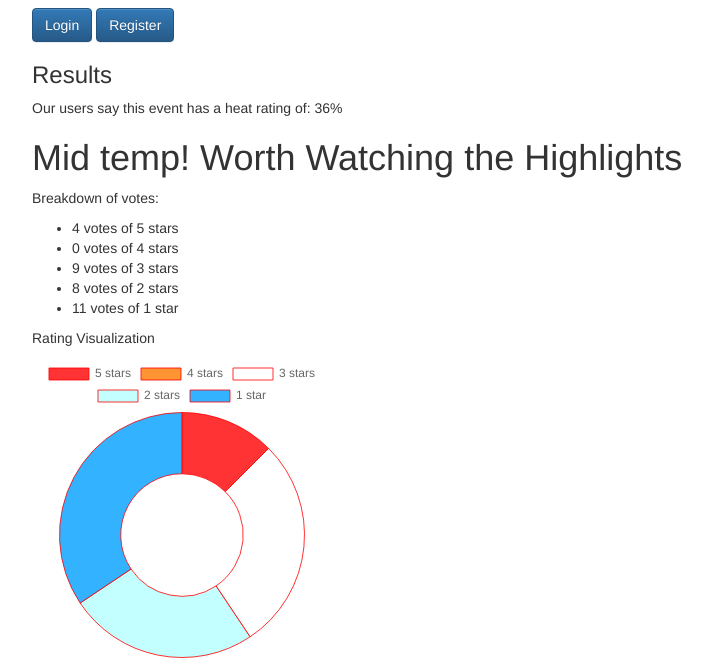
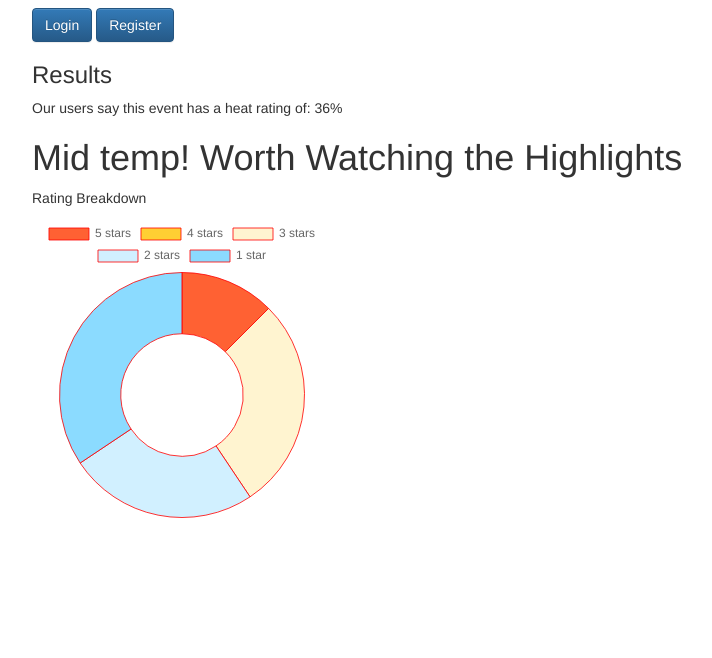
Before and after one commit to Dom19740/Project-Sports-Replay-Forum, a Django app: page /f1/events/5/ in a window 1280 px wide. Shown: the part 293-951 px from the top of the page, without its empty margins (53-765 px from the left). After the commit the page ends 811 px from the top, so only its background shows below. Run offline with Django 5.2, Linux system fonts and the light colour scheme; data comes from the database, SQL or seed files in the repository; both versions use the stored data as it was after the commit; some libraries are stand-ins or nearby versions.

Commit message:
Breakdown of votes removed, colours updated

```diff
--- a/sportsreplayforum/f1/templates/f1/race_event.html
+++ b/sportsreplayforum/f1/templates/f1/race_event.html
@@ -56,16 +56,7 @@
             <h1>{{ rating_text.1 }}</h1>
         {% endif %}
 
-        <p>Breakdown of votes:</p>
-        <ul>
-            <li>{{ event.rating.five_stars }} votes of 5 stars</li>
-            <li>{{ event.rating.four_stars }} votes of 4 stars</li>
-            <li>{{ event.rating.three_stars }} votes of 3 stars</li>
-            <li>{{ event.rating.two_stars }} votes of 2 stars</li>
-            <li>{{ event.rating.one_star }} votes of 1 star</li>
-        </ul>
-
-        <p>Rating Visualization</p>
+        <p>Rating Breakdown</p>
             <div style="width: 300px;"> <!-- Adjust the width as needed -->
                 <canvas id="ratingChart" width="300" height="300"></canvas> <!-- Set width and height -->
             </div>
@@ -85,11 +76,11 @@
                         datasets: [{
                             data: [fiveStars, fourStars, threeStars, twoStars, oneStar],
                             backgroundColor: [
-                                'rgba(255, 0, 0, 0.8)',
-                                'rgba(255, 122, 0, 0.8)',
-                                'rgba(255, 255, 255, 0.8)',
-                                'rgba(180, 255, 255, 0.8)',
-                                'rgba(0, 160, 255, 0.8)',
+                                'rgba(255, 58, 0, 0.8)',
+                                'rgba(255, 196, 0, 0.8)',
+                                'rgba(255, 242, 197, 0.8)',
+                                'rgba(198, 237, 255, 0.8)',
+                                'rgba(110, 210, 255, 0.8)',
                             ],
                             borderColor: [
                                 'rgba(255, 0, 0, 0.8)',
```
Also changed, not shown: sportsreplayforum/db.sqlite3.
